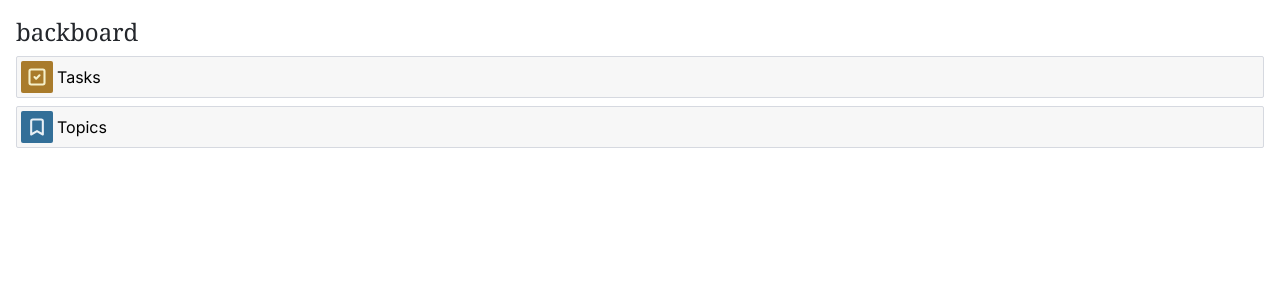
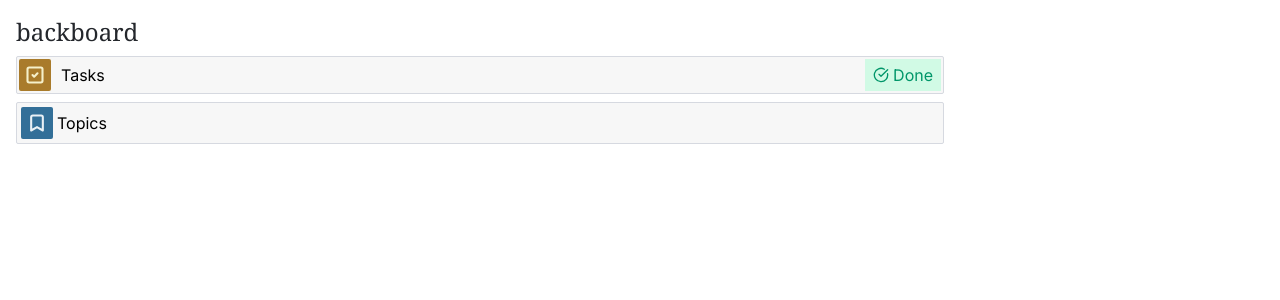
Before and after one commit to squaremilelabs/backboard-app, a Next.js app: page / in a window 1280 px wide. Shown: the top 300 px of the page. Built offline with nearby package versions, Linux system fonts and the light colour scheme.

Commit message:
just previews

```diff
--- a/src/app/page.tsx
+++ b/src/app/page.tsx
@@ -1,12 +1,17 @@
+import { CircleCheckBig } from "lucide-react"
 import { TaskBoxIcon, TopicBoxIcon } from "@/components/common/icons"
 
 export default function Home() {
   return (
-    <div className="space-y-2 p-4">
+    <div className="w-3/4 space-y-2 p-4">
       <h1 className="font-serif text-2xl text-neutral-950">backboard</h1>
-      <div className="flex items-center space-x-1 rounded-xs border-1 border-neutral-200 bg-neutral-50 p-1 hover:bg-neutral-100">
+      <div className="flex items-center space-x-0.5 rounded-xs border-1 border-neutral-200 bg-neutral-50 p-0.5 hover:bg-neutral-100">
         <TaskBoxIcon />
-        <p>Tasks</p>
+        <p className="grow px-2">Tasks</p>
+        <div className="flex items-center space-x-1 bg-green-100 px-2 py-1 text-green-600">
+          <CircleCheckBig size={16} />
+          <span>Done</span>
+        </div>
       </div>
       <div className="flex items-center space-x-1 rounded-xs border-1 border-neutral-200 bg-neutral-50 p-1 hover:bg-neutral-100">
         <TopicBoxIcon />
```
